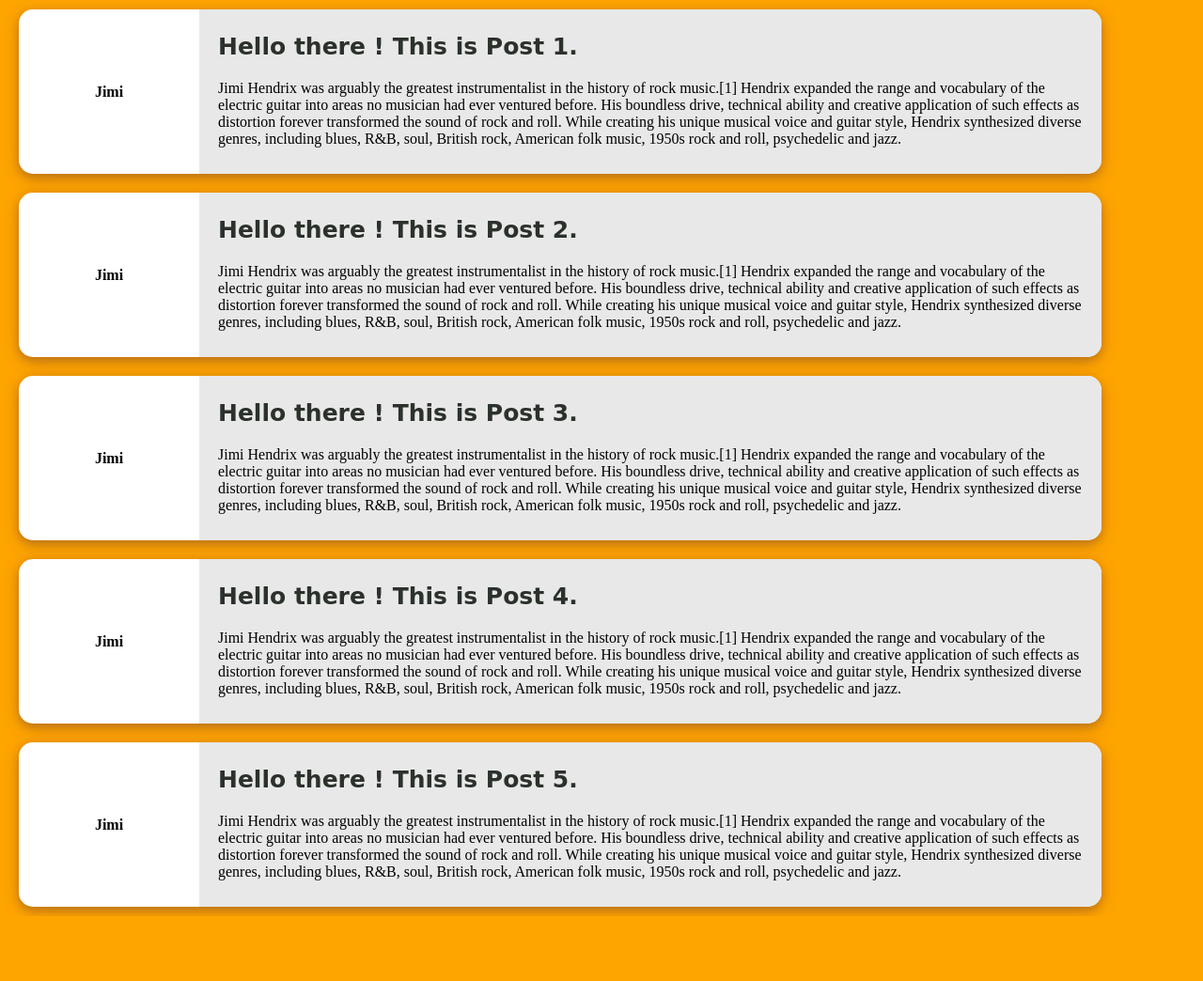
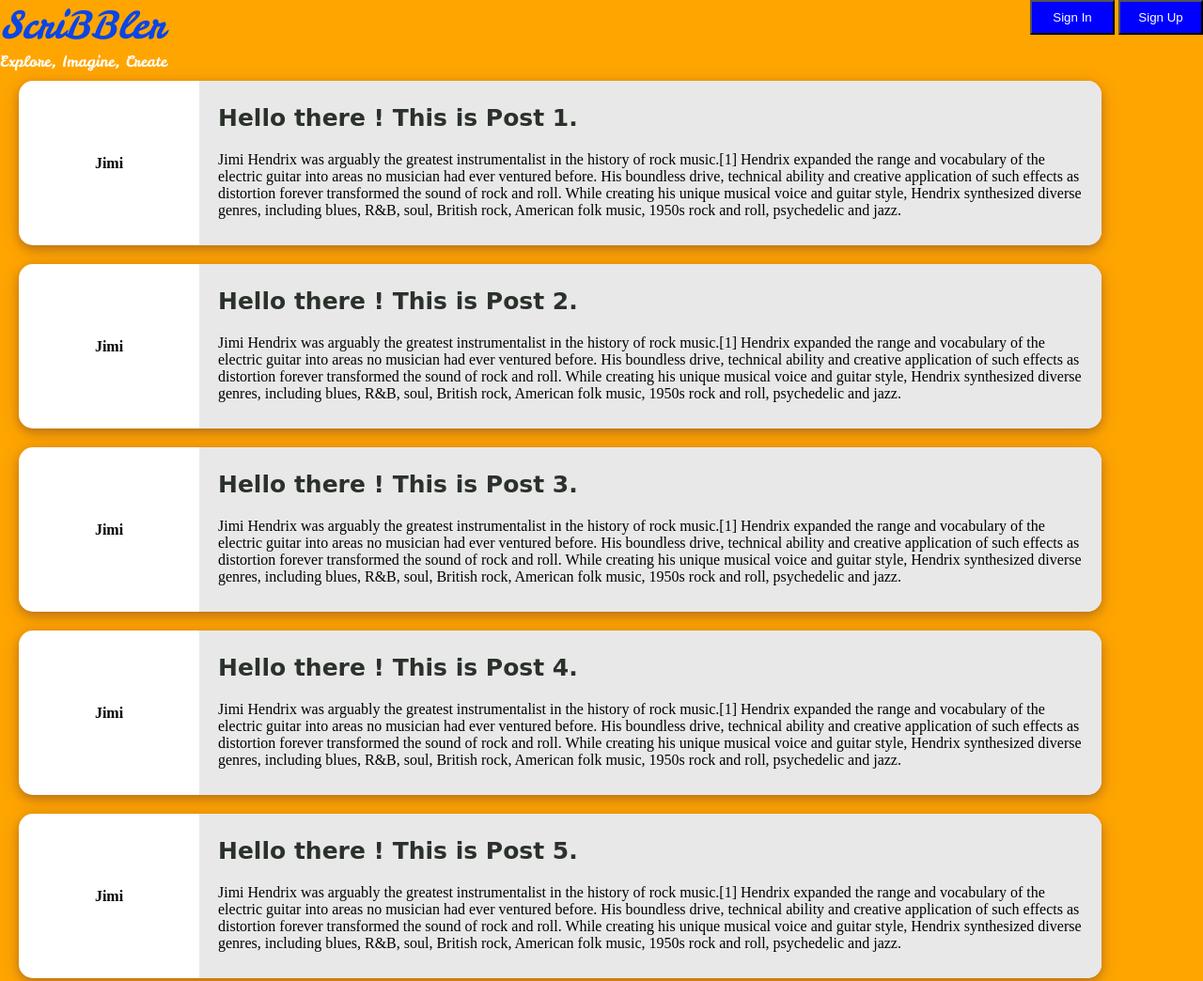
Before and after one commit to TirlochaN-user/Bloglist_Project, a plain HTML site: page html/bloglist.html in a window 1280 px wide. Shown: the top 1044 px of the page at 94% size. Before the commit the page ends 975 px from the top, so only its background shows below. Drawn offline with Linux system fonts and the light colour scheme; a web font is replaced by a local one.

Commit message:
bloglist.html structured

```diff
--- a/css/bloglist.css
+++ b/css/bloglist.css
@@ -26,6 +26,7 @@
         color: #000000;
         border-radius: 0 15px 15px 0;
         padding: 0 20px;
+
 }
 .post-title{
     font-family: 'Itim', cursive;
@@ -62,3 +63,26 @@ body {
     width: 100%;
 
 }
+/*more CSS styles added */
+#main-header{
+    font-size: 40px;
+    font-style: italic;
+    font-weight: lighter;
+    font-family: 'Leckerli One', cursive;
+    color:rgb(10, 69, 230);
+
+ }
+ #sub-header{
+    font-weight: 100;
+    font-family: 'Leckerli One', cursive;
+ }
+ #btn-span{
+    position: absolute;
+    right: 0px;
+ }
+ .header-btn{
+    width:90px;
+    padding:5%;
+    color:white;
+    background-color:blue;
+ }
--- a/html/bloglist.html
+++ b/html/bloglist.html
@@ -2,10 +2,13 @@
 <html>
 
 <head>
+    <title>BlogList</title>
+    <meta name="viewport" content="width=device-width, initial-scale=1">
     <link href='..\css\bloglist.css' rel='stylesheet' type='text/css'>
     <link href='..\css\header.css' rel='stylesheet' type='text/css'>
     <link href='..\css\font.css' rel='stylesheet' type='text/css'>
     <link rel="stylesheet" href="..\font-awesome-4.7.0/css/font-awesome.min.css">
+    <link href="https://fonts.googleapis.com/css?family=Leckerli+One&display=swap" rel="stylesheet">
     <style>
     </style>
 </head>
@@ -15,6 +18,15 @@
 
             <!-- Insert code for Sign Up, Sign In button here.
                  Add code for "ScriBBler" heading and the sub-heading -->
+                 <div class="header">
+                        <span id="main-header">ScriBBler</span>
+                            <span id="btn-span">
+                                <button class="header-btn">Sign In</button>
+                                <button class="header-btn">Sign Up</button>
+                        </span>
+                        <div id="sub-header">Explore, Imagine, Create</div>
+                </header>
+
 
         </div>
     </div>
```
Also changed, not shown: index.html (+2 -1 lines).
